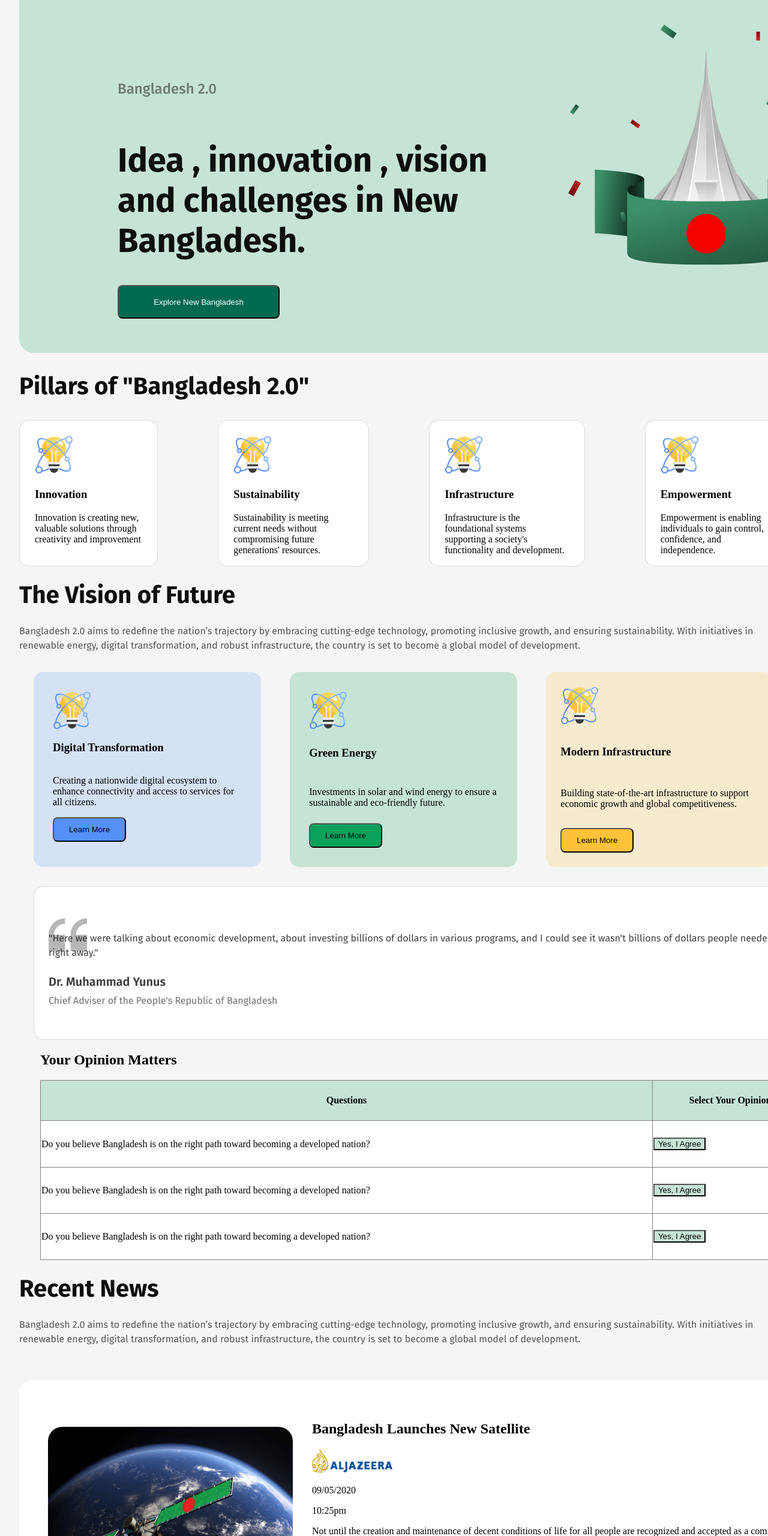
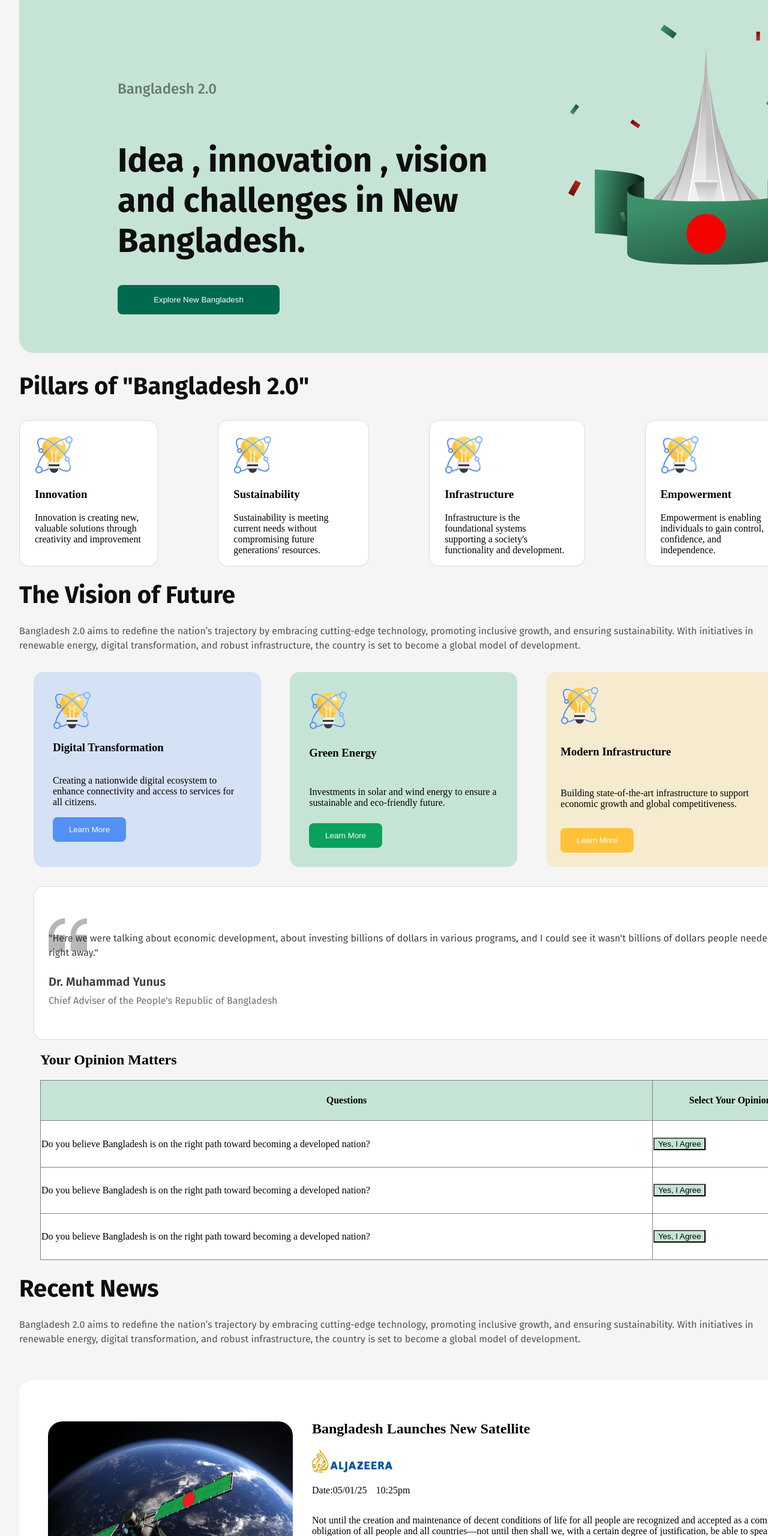
Before and after one commit to abdulmumin-21/assignment-01, a plain HTML site: page index.html in a window 1280 px wide. Shown: the part 240-2800 px from the top of the page at 60% size. Drawn offline with Linux system fonts and the light colour scheme.

Commit message:
date & time tag editing

```diff
--- a/index.html
+++ b/index.html
@@ -121,8 +121,10 @@
                     <div>
                         <h1>Bangladesh Launches New Satellite</h1>
                        <div> <img src="./images/al-jazeera.png" alt=""></div>
-                       <p>09/05/2020</p>
+                       <div class="date-time">
+                        <p>Date:05/01/25</p>
                         <time datetime="10:25">10:25pm</time>
+                       </div>
                         <p>Not until the creation and maintenance of decent conditions of life for all people are recognized and accepted as a common obligation of all people and all countries—not until then shall we,
                             with a certain degree of justification, be able to speak of humankind as civilized</p>
                             <button class="satelite-btn">Read More</button>
@@ -133,8 +135,10 @@
                     <div>
                         <h1>Bangladesh Launches New Satellite</h1>
                         <div> <img src="./images/al-jazeera.png" alt=""></div>
-                        <p>09/05/2020</p>
+                        <div class="date-time">
+                            <p>Date:05/01/25</p>
                         <time datetime="10:25">10:25pm</time>
+                        </div>
                         <p>Not until the creation and maintenance of decent conditions of life for all people are recognized and accepted as a common obligation of all people and all countries—not until then shall we,
                             with a certain degree of justification, be able to speak of humankind as civilized</p>
                             <button class="satelite-btn">Read More</button>
@@ -145,8 +149,10 @@
                     <div>
                         <h1>Bangladesh Launches New Satellite</h1>
                         <div><img src="./images/al-jazeera.png" alt=""></div>
-                        <p>09/05/2020</p>
+                        <div>
+                            <p class="date-time">Date:05/01/25</p>
                         <time datetime="10:25">10:25pm</time>
+                        </div>
                         <p>Not until the creation and maintenance of decent conditions of life for all people are recognized and accepted as a common obligation of all people and all countries—not until then shall we,
                             with a certain degree of justification, be able to speak of humankind as civilized</p>
                             <button class="satelite-btn">Read More</button>
--- a/styles.css
+++ b/styles.css
@@ -102,36 +102,24 @@ flex-direction: column;
 justify-content: flex-start;
 align-items: flex-start;
 gap: 16;
-padding: 0px;
 flex: none;
 order: 1;
-flex-grow: 0;
 margin: 16px 0px;
 color: rgb(14, 14, 14);
 font-family: Fira Sans;
 font-size: 56px;
 font-weight: 700;
-line-height: 67px;
-letter-spacing: 0%;
 text-align: left;
 }
 .banner-btn{
-    position: static;
     width: 270px;
-    height: 56px;
-    display: flex;
-flex-direction: row;
-justify-content: center;
-align-items: center;
 gap: 48;
 padding: 17px 34px 17px 34px;
-flex: none;
 order: 1;
-flex-grow: 0;
 margin: 24px 0px;
 border-radius: 8px;
 color: rgb(255, 255, 255);
-
+border: none;
 background: rgb(0, 106, 80);
 }
 .banner-img{
@@ -291,13 +279,16 @@ background: rgb(247, 235, 207);
 width: 122px;
 height: 41px;
 border-radius: 8px;
-
+border: none;
+    color: white;
 background: rgb(84, 144, 245);
 }
 .div-btn-b{
     position: static;
     width: 122px;
     height: 41px;
+    border: none;
+    color: white;
     border-radius: 8px;
 
 background: rgb(9, 161, 92);
@@ -307,7 +298,8 @@ background: rgb(9, 161, 92);
     width: 122px;
     height: 41px;
     border-radius: 8px;
-
+    border: none;
+    color: white;
 background: rgb(255, 194, 57);
 }
 
@@ -442,7 +434,6 @@ table{
     width: 1280px;
     height: 300px;
     background-color: white;
-
 }
 .table-header{
     background-color: rgb(198, 228, 214);
@@ -456,7 +447,7 @@ td button{
 
 /* satelite */
 .satelite-section{
-    margin-bottom: 150px;
+    margin-bottom: 300px;
 }
 .satelite{
     position: static;
@@ -472,6 +463,11 @@ margin: 32px 0px;
 }
 .satelite-1 .img{
     border-radius: 24px;
+}
+.date-time{
+    display: flex;
+    gap: 15px;
+    align-items: center;
 }
 .satelite-1{
     width: 1280px;
@@ -625,11 +621,13 @@ margin: 32px 0px;
 box-sizing: border-box;
 border-bottom: 1px solid rgba(14, 14, 14, 0.15);
 background: rgb(255, 255, 255);
+border: none;
 }
 .donate-btn-2{
 padding: 17px 34px 17px 34px;
 box-sizing: border-box;
 border: 1px solid rgba(14, 14, 14, 0.1);
+color: white;
 border-radius: 8px;
 
 background: rgb(0, 106, 80);
```
